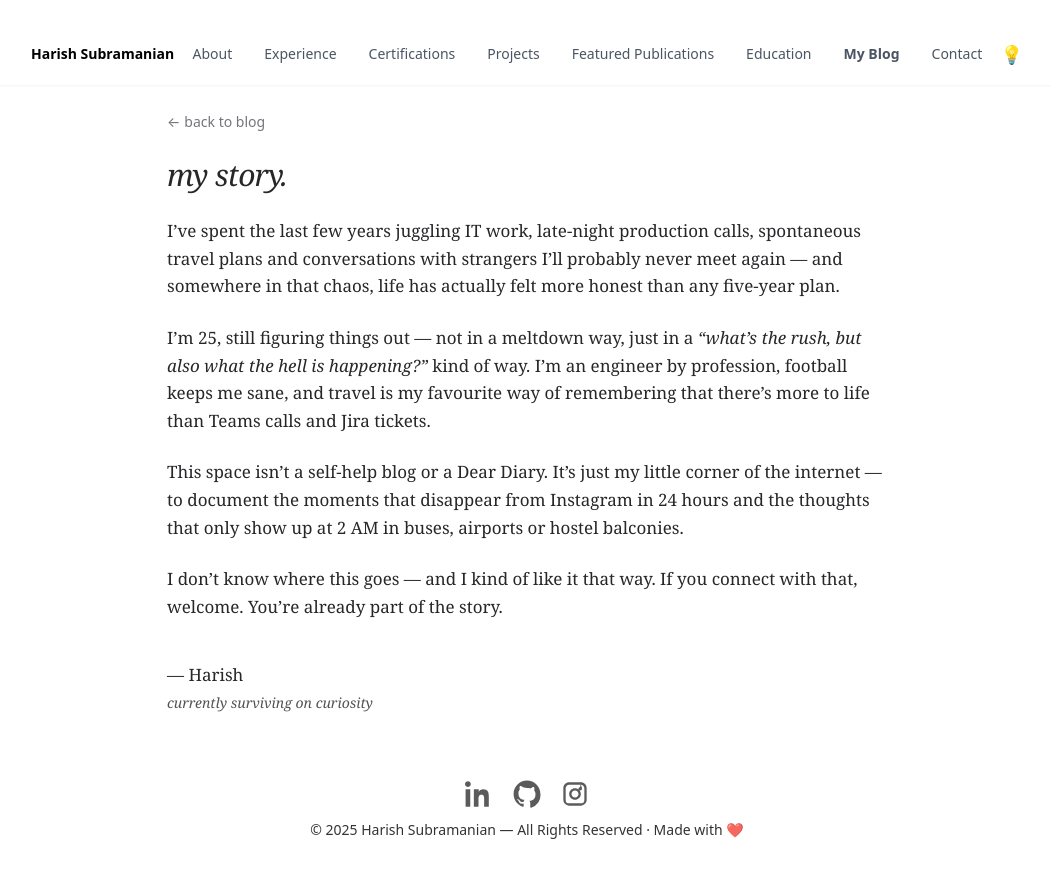
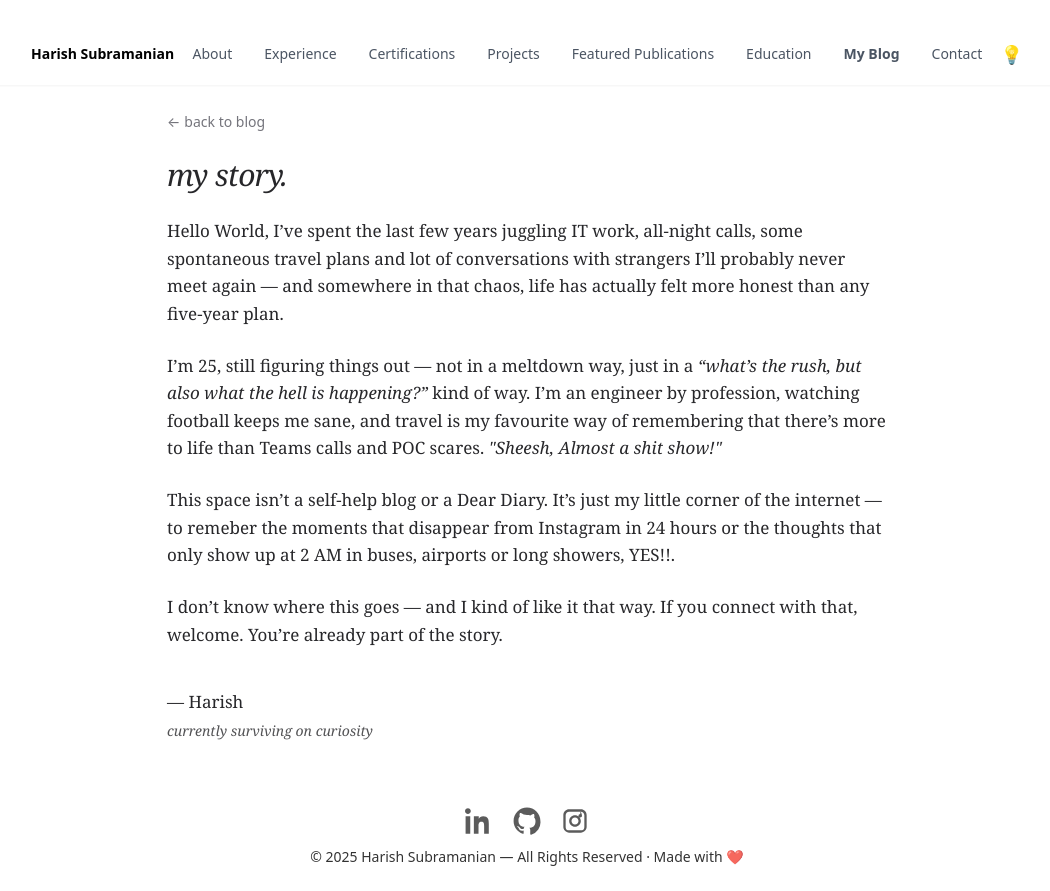
Before and after one commit to HarishS99/harish-portfolio, a Next.js app: page /blog/first-post in a window 1280 px wide. Shown: the whole page, without its empty margins (113-1163 px from the left). Before the commit the page ends 864 px from the top, so only its background shows below. Built offline with nearby package versions, Linux system fonts and the light colour scheme.

Commit message:
Update page.tsx

```diff
--- a/app/blog/first-post/page.tsx
+++ b/app/blog/first-post/page.tsx
@@ -23,8 +23,8 @@ export default function MyStory() {
           <h1 className="text-3xl mb-6 tracking-tight italic">my story.</h1>
 
           <p className="mb-6">
-            I’ve spent the last few years juggling IT work, late-night production calls,
-            spontaneous travel plans and conversations with strangers I’ll probably never
+            Hello World, I’ve spent the last few years juggling IT work, all-night calls,
+            some spontaneous travel plans and  lot of conversations with strangers I’ll probably never
             meet again — and somewhere in that chaos, life has actually felt more honest
             than any five-year plan.
           </p>
@@ -32,15 +32,15 @@ export default function MyStory() {
           <p className="mb-6">
             I’m 25, still figuring things out — not in a meltdown way, just in a
             <em> “what’s the rush, but also what the hell is happening?” </em>
-            kind of way. I’m an engineer by profession, football keeps me sane, and travel
+            kind of way. I’m an engineer by profession, watching football keeps me sane, and travel
             is my favourite way of remembering that there’s more to life than Teams calls
-            and Jira tickets.
+            and POC scares. <em> "Sheesh, Almost a shit show!"</em>
           </p>
 
           <p className="mb-6">
             This space isn’t a self-help blog or a Dear Diary. It’s just my little corner
-            of the internet — to document the moments that disappear from Instagram in 24 hours
-            and the thoughts that only show up at 2 AM in buses, airports or hostel balconies.
+            of the internet — to remeber the moments that disappear from Instagram in 24 hours
+            or the thoughts that only show up at 2 AM in buses, airports or long showers, YES!!.
           </p>
 
           <p className="mb-10">
```
